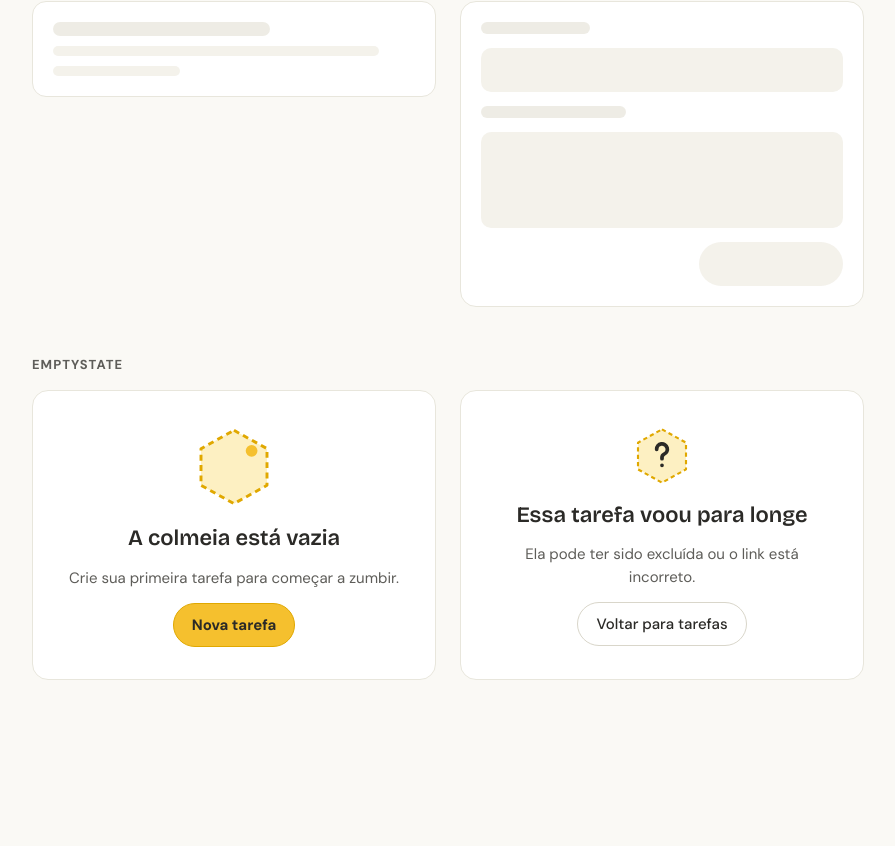
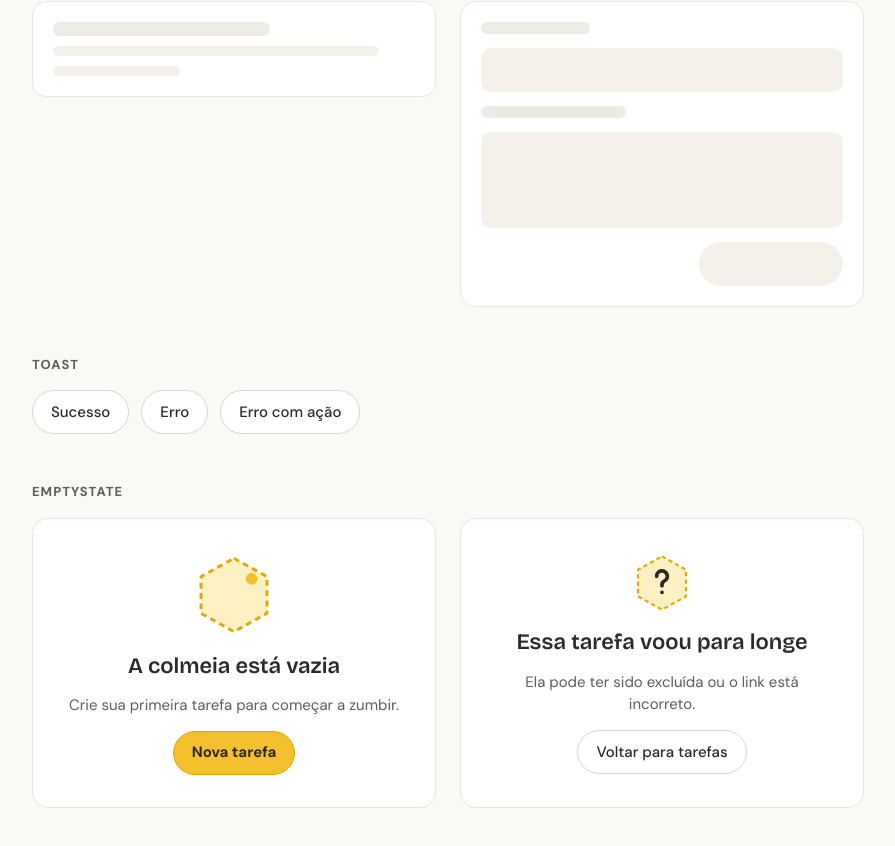
Before and after one commit to mariana-santos/bee-productive, a Next.js app: page /design-system in a window 1280 px wide. Shown: the part 1137-1983 px from the top of the page, without its empty margins (192-1087 px from the left). Before the commit the page ends 1881 px from the top, so only its background shows below. Built offline with nearby package versions, Linux system fonts and the light colour scheme.

Commit message:
feat(ui): add Toaster with light success and error toasts
- Sonner configured unstyled with design tokens and custom icons
- optional action button that follows the toast type
- single Toaster in the root layout so toasts survive navigation

```diff
--- a/package.json
+++ b/package.json
@@ -19,6 +19,7 @@
     "react": "19.3.0",
     "react-dom": "19.3.0",
     "server-only": "^0.0.1",
+    "sonner": "^2.0.8",
     "superjson": "^2.2.6",
     "zod": "^4.6.7"
   },
--- a/src/app/design-system/page.tsx
+++ b/src/app/design-system/page.tsx
@@ -7,6 +7,7 @@ import { Button } from "@/components/ui/button";
 import { EmptyState } from "@/components/ui/empty-state";
 import { Field } from "@/components/ui/field";
 import { Skeleton } from "@/components/ui/skeleton";
+import { ToastDemo } from "./toast-demo";
 
 export const metadata: Metadata = { title: "Design system" };
 
@@ -91,6 +92,10 @@ export default function DesignSystem() {
           </div>
         </Section>
 
+        <Section title="Toast">
+          <ToastDemo />
+        </Section>
+
         <Section title="EmptyState">
           <div className="grid gap-6 sm:grid-cols-2">
             <EmptyState
--- /dev/null
+++ b/src/app/design-system/toast-demo.tsx
@@ -0,0 +1,34 @@
+"use client";
+
+import { toast } from "sonner";
+import { Button } from "@/components/ui/button";
+
+// Botões que disparam os toasts do design (toast() só roda no cliente).
+export function ToastDemo() {
+  return (
+    <div className="flex flex-wrap gap-3">
+      <Button
+        variant="secondary"
+        onClick={() => toast.success("Tarefa criada! A colmeia agradece.")}
+      >
+        Sucesso
+      </Button>
+      <Button
+        variant="secondary"
+        onClick={() => toast.error("Tarefa não encontrada. Ela pode já ter sido excluída.")}
+      >
+        Erro
+      </Button>
+      <Button
+        variant="secondary"
+        onClick={() =>
+          toast.error("Não foi possível excluir a tarefa.", {
+            action: { label: "Tentar novamente", onClick: () => toast.success("Tarefa excluída.") },
+          })
+        }
+      >
+        Erro com ação
+      </Button>
+    </div>
+  );
+}
--- a/src/app/layout.tsx
+++ b/src/app/layout.tsx
@@ -1,5 +1,6 @@
 import type { Metadata } from "next";
 import { Bricolage_Grotesque, DM_Sans } from "next/font/google";
+import { Toaster } from "@/components/ui/toaster";
 import { TRPCReactProvider } from "@/trpc/client";
 import "./globals.css";
 
@@ -32,6 +33,8 @@ export default function RootLayout({ children }: LayoutProps<"/">) {
       {/* O <Header> fica em cada página, porque a ação dele muda por tela (só a listagem tem "Nova tarefa"). */}
       <body className="flex min-h-full flex-col">
         <TRPCReactProvider>{children}</TRPCReactProvider>
+        {/* Um Toaster só, no layout: os toasts sobrevivem à navegação (ex.: criar e voltar para a listagem). */}
+        <Toaster />
       </body>
     </html>
   );
--- /dev/null
+++ b/src/components/ui/toaster.tsx
@@ -0,0 +1,63 @@
+import { Toaster as SonnerToaster } from "sonner";
+
+// Toasts no visual do design: claros, mel para sucesso e vermelho suave para erro.
+// `unstyled` desliga o visual padrão do Sonner (mantendo posição, empilhamento,
+// animação e swipe) para estilizarmos só com os tokens do Tailwind.
+//
+// Uso, de qualquer Client Component:
+//   toast.success("Tarefa criada! A colmeia agradece.")
+//   toast.error("Tarefa não encontrada.", { action: { label: "Tentar novamente", onClick } })
+export function Toaster() {
+  return (
+    <SonnerToaster
+      position="top-right"
+      icons={{ success: <SuccessIcon />, error: <ErrorIcon /> }}
+      toastOptions={{
+        unstyled: true,
+        classNames: {
+          // `group` deixa a cor do botão de ação seguir o tipo (data-type) do toast.
+          toast:
+            "group flex w-full items-center gap-2.5 rounded-toast border px-4 py-3 text-sm font-medium shadow-sm font-sans",
+          success: "border-honey-soft-border bg-honey-soft text-ink",
+          error: "border-danger-border bg-danger-soft text-danger-ink",
+          icon: "flex flex-none",
+          content: "flex-1",
+          actionButton:
+            "min-h-9 flex-none cursor-pointer rounded-full border bg-surface px-3.5 text-caption font-bold transition-colors border-honey-soft-border hover:bg-honey-soft group-data-[type=error]:border-danger-border group-data-[type=error]:hover:bg-danger-soft",
+        },
+      }}
+    />
+  );
+}
+
+// Mesmos ícones do design: o favo com check e o círculo de alerta.
+function SuccessIcon() {
+  return (
+    <svg width="18" height="18" viewBox="0 0 24 24" aria-hidden="true">
+      <polygon points="12,2 21,7 21,17 12,22 3,17 3,7" fill="var(--color-honey)" />
+      <path
+        d="M8.5 12.2l2.4 2.4 4.6-4.8"
+        fill="none"
+        stroke="var(--color-ink)"
+        strokeWidth="2"
+        strokeLinecap="round"
+        strokeLinejoin="round"
+      />
+    </svg>
+  );
+}
+
+function ErrorIcon() {
+  return (
+    <svg width="18" height="18" viewBox="0 0 24 24" aria-hidden="true">
+      <circle cx="12" cy="12" r="9" fill="var(--color-danger)" />
+      <path
+        d="M12 7.5v5.5M12 16.5v.01"
+        fill="none"
+        stroke="var(--color-surface)"
+        strokeWidth="2.2"
+        strokeLinecap="round"
+      />
+    </svg>
+  );
+}
```
Also changed, not shown: 1 other file (tests, documents, lock files or other folders).
